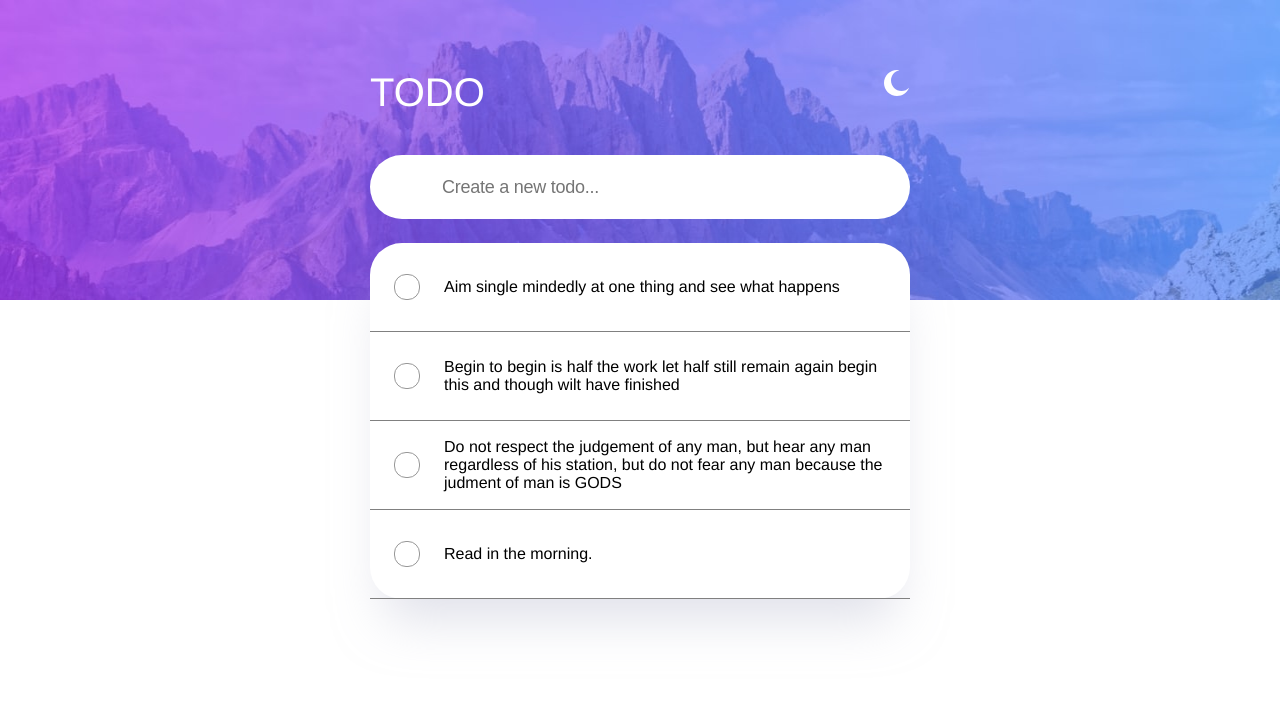
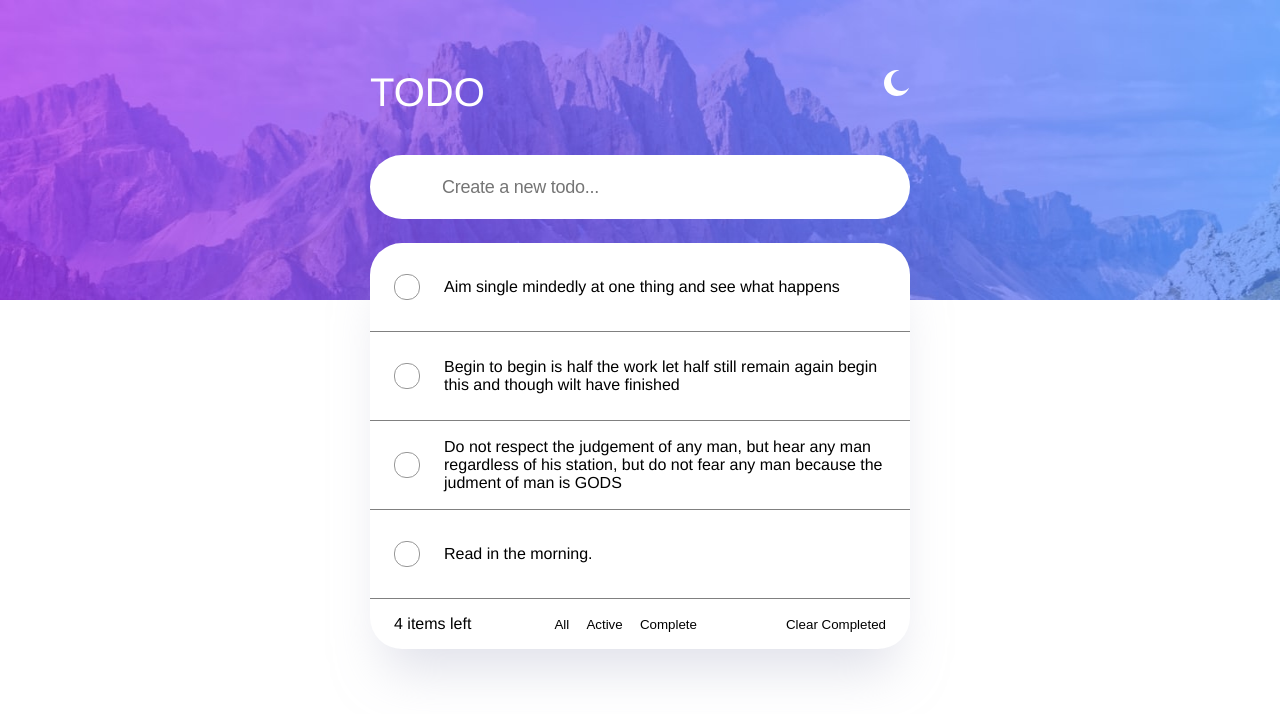
Before and after one commit to kwe92/Todo-React-App, a React (Create React App) app: page / in a window 1280 px wide. Shown: the top 714 px of the page. Built offline with nearby package versions, Linux system fonts and the light colour scheme.

Commit message:
Added TextButton, ButtonContainer, FilterSection, ItemsLeftSection, BottomSection

```diff
--- a/src/components/todo_list/TodoList.tsx
+++ b/src/components/todo_list/TodoList.tsx
@@ -1,5 +1,11 @@
-import React from "react";
-import { TodoListContainer } from "./TodoListStyles";
+import React, { Fragment } from "react";
+import {
+  BottomSection,
+  ButtonContainer,
+  ItemsLeftSection,
+  TextButton,
+  TodoListContainer,
+} from "./TodoListStyles";
 import ListItem from "../list_item/ListItem";
 
 export default function TodoList() {
@@ -14,5 +20,21 @@ export default function TodoList() {
     return <ListItem key={quote.substring(0, 15) + index} todo={quote} />;
   });
 
-  return <TodoListContainer>{listItems}</TodoListContainer>;
+  return (
+    <TodoListContainer>
+      {listItems}
+      <BottomSection>
+        <ItemsLeftSection>{`${listItems.length} items left`}</ItemsLeftSection>
+        <ButtonContainer>
+          <TextButton>All</TextButton>
+          <TextButton>Active</TextButton>
+          <TextButton>Complete</TextButton>
+        </ButtonContainer>
+
+        <TextButton style={{ paddingRight: "1.5rem" }}>
+          Clear Completed
+        </TextButton>
+      </BottomSection>
+    </TodoListContainer>
+  );
 }
```
